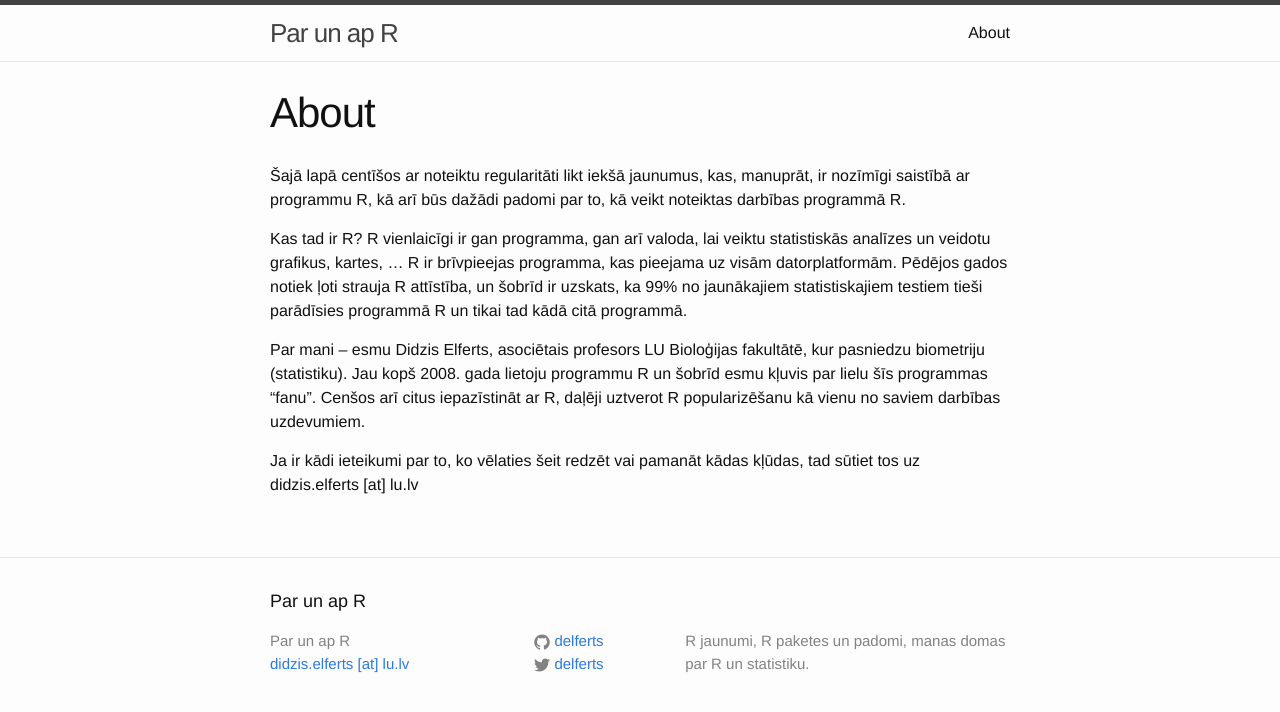
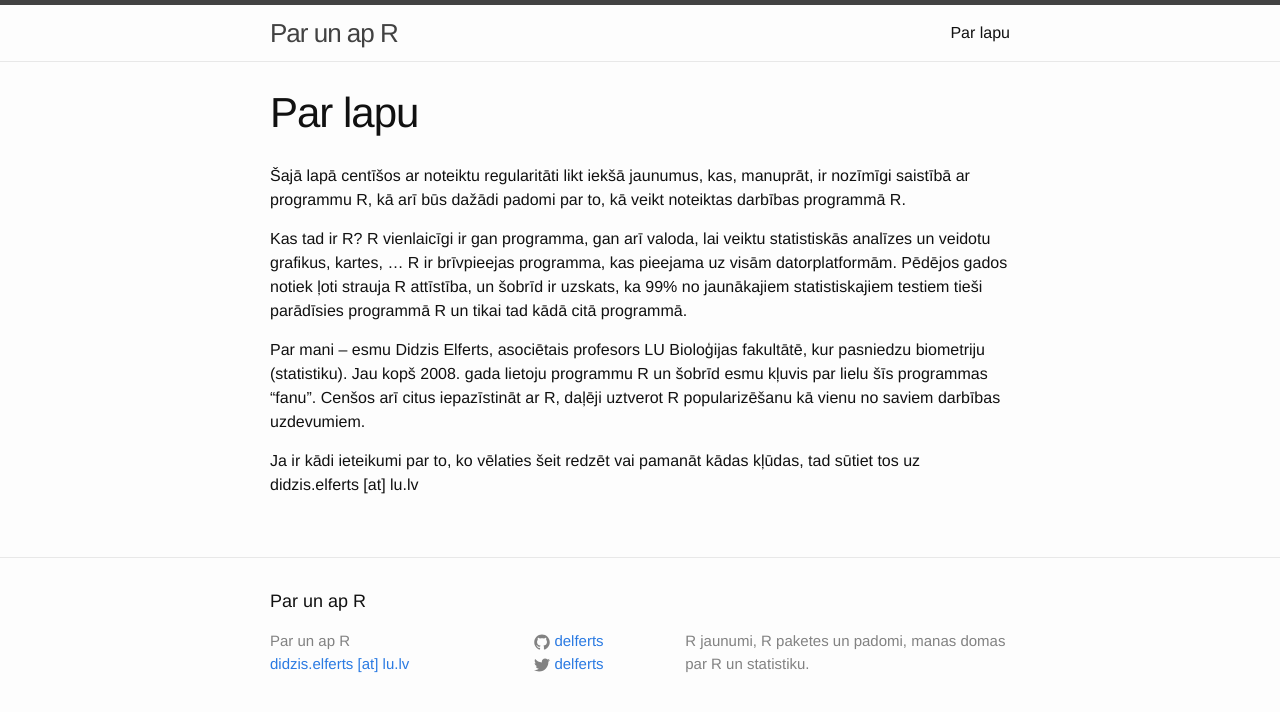
Before and after one commit to delferts/delferts.github.io, a Jekyll site: the page built from Par-lapu.md, in a window 1280 px wide. Shown: the top 712 px of the page. Built offline with Jekyll 4.4.1, drawn with Linux system fonts in a browser that asks for light colours.

Commit message:
Latviskota par lapa

```diff
--- a/about.md
+++ b/Par-lapu.md
@@ -1,6 +1,6 @@
 ---
 layout: page
-title: About
+title: Par lapu
 permalink: /about/
 ---
 
```
Also changed, not shown: 1 other file.
